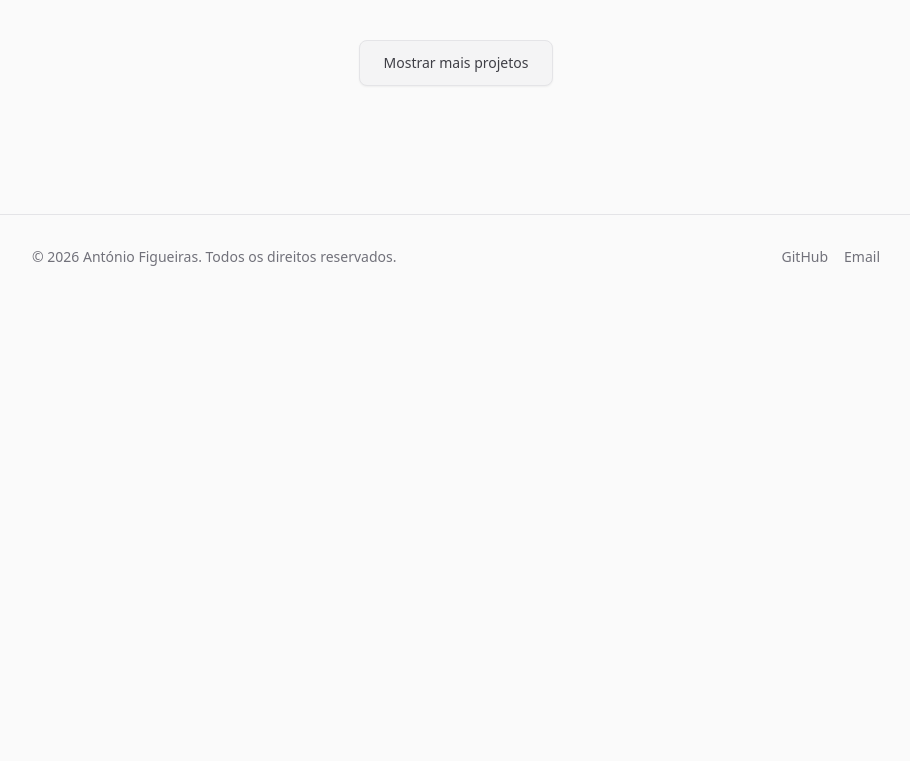
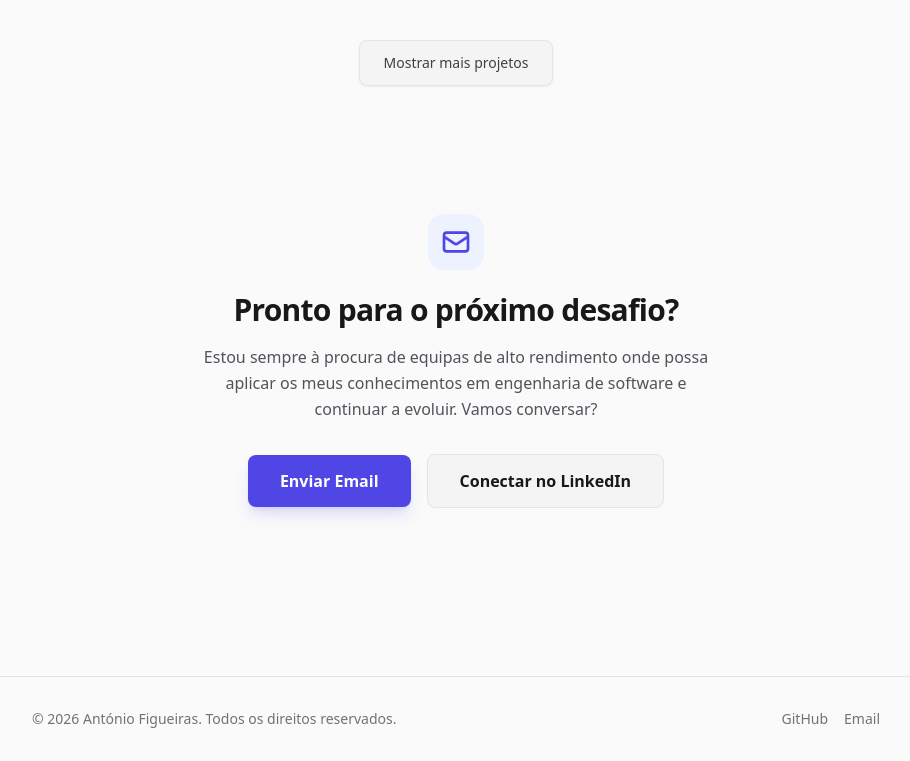
Before and after one commit to antoniorfigueiras/antonio-portfolio, a Vue app: page / in a window 1280 px wide. Shown: the part 3165-3926 px from the top of the page, without its empty margins (184-1094 px from the left). Before the commit the page ends 3464 px from the top, so only its background shows below. Built offline with nearby package versions, Linux system fonts and the light colour scheme.

Commit message:
feat: finalize homepage with CTA, Git Tree, dynamic filters and terminal

```diff
--- a/src/views/HomeView.vue
+++ b/src/views/HomeView.vue
@@ -154,6 +154,50 @@
         </button>
       </div>
     </section>
+    <!-- Secção: Call to Action (Contacto) -->
+    <section class="mt-32 mb-10 text-center">
+      <div
+        class="inline-block mb-4 p-3 bg-indigo-50 dark:bg-indigo-900/20 rounded-2xl text-indigo-600 dark:text-indigo-400"
+      >
+        <svg
+          class="w-8 h-8"
+          fill="none"
+          stroke="currentColor"
+          viewBox="0 0 24 24"
+          xmlns="http://www.w3.org/2000/svg"
+        >
+          <path
+            stroke-linecap="round"
+            stroke-linejoin="round"
+            stroke-width="2"
+            d="M3 8l7.89 5.26a2 2 0 002.22 0L21 8M5 19h14a2 2 0 002-2V7a2 2 0 00-2-2H5a2 2 0 00-2 2v10a2 2 0 002 2z"
+          ></path>
+        </svg>
+      </div>
+      <h2 class="text-3xl font-black text-zinc-900 dark:text-white tracking-tight mb-4">
+        Pronto para o próximo desafio?
+      </h2>
+      <p class="text-zinc-600 dark:text-zinc-400 max-w-lg mx-auto mb-8 leading-relaxed">
+        Estou sempre à procura de equipas de alto rendimento onde possa aplicar os meus
+        conhecimentos em engenharia de software e continuar a evoluir. Vamos conversar?
+      </p>
+
+      <div class="flex flex-col sm:flex-row justify-center items-center gap-4">
+        <a
+          href="mailto:antoniorfigueiras@gmail.com"
+          class="w-full sm:w-auto bg-indigo-600 hover:bg-indigo-700 text-white font-bold px-8 py-3.5 rounded-lg shadow-lg shadow-indigo-500/20 transition-all text-center"
+        >
+          Enviar Email
+        </a>
+        <a
+          href="https://linkedin.com/in/antonio-figueiras-dev"
+          target="_blank"
+          class="w-full sm:w-auto bg-zinc-100 dark:bg-zinc-800 hover:bg-zinc-200 dark:hover:bg-zinc-700 text-zinc-900 dark:text-white font-bold px-8 py-3.5 rounded-lg border border-zinc-200 dark:border-zinc-700 transition-all text-center"
+        >
+          Conectar no LinkedIn
+        </a>
+      </div>
+    </section>
   </main>
 </template>
 
```
